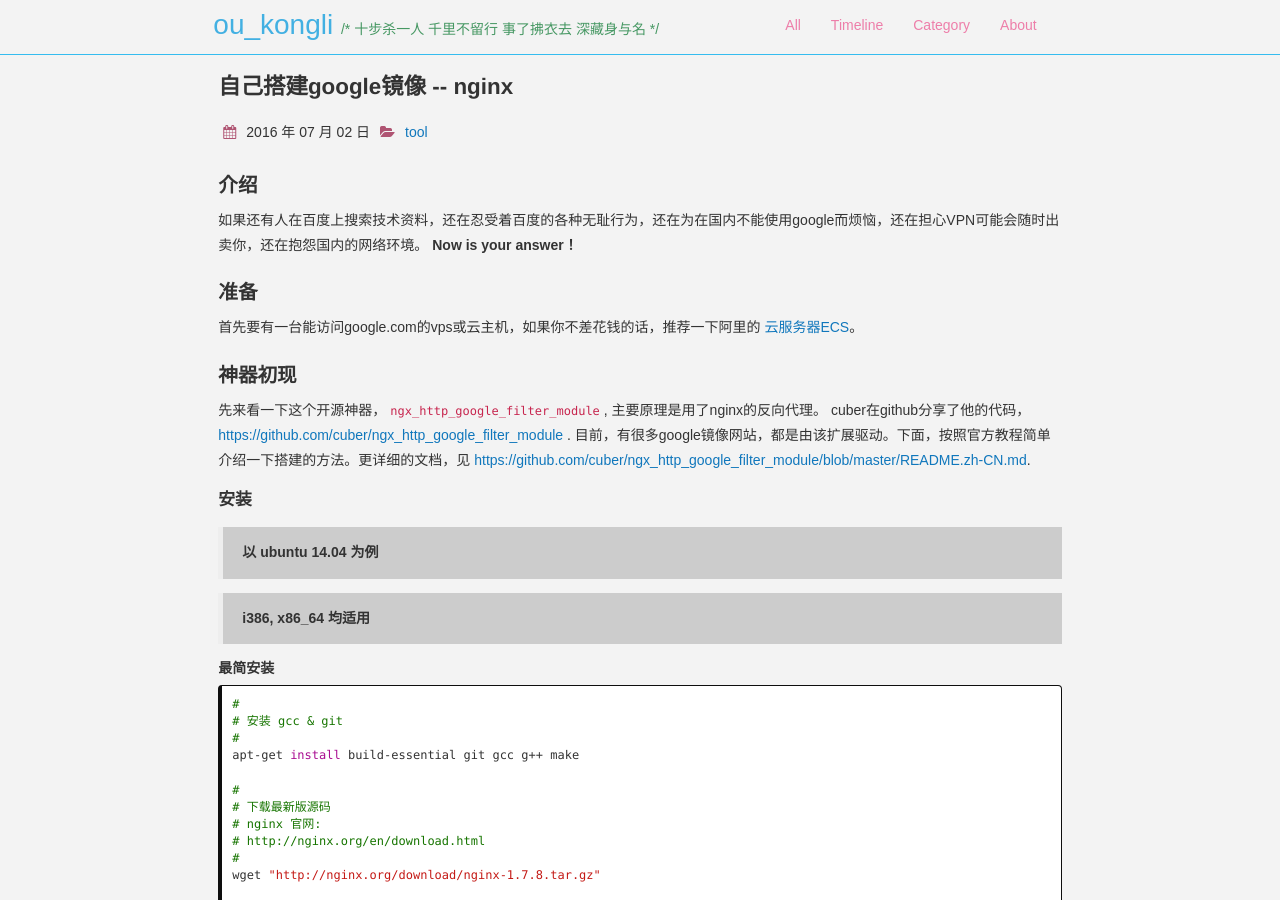
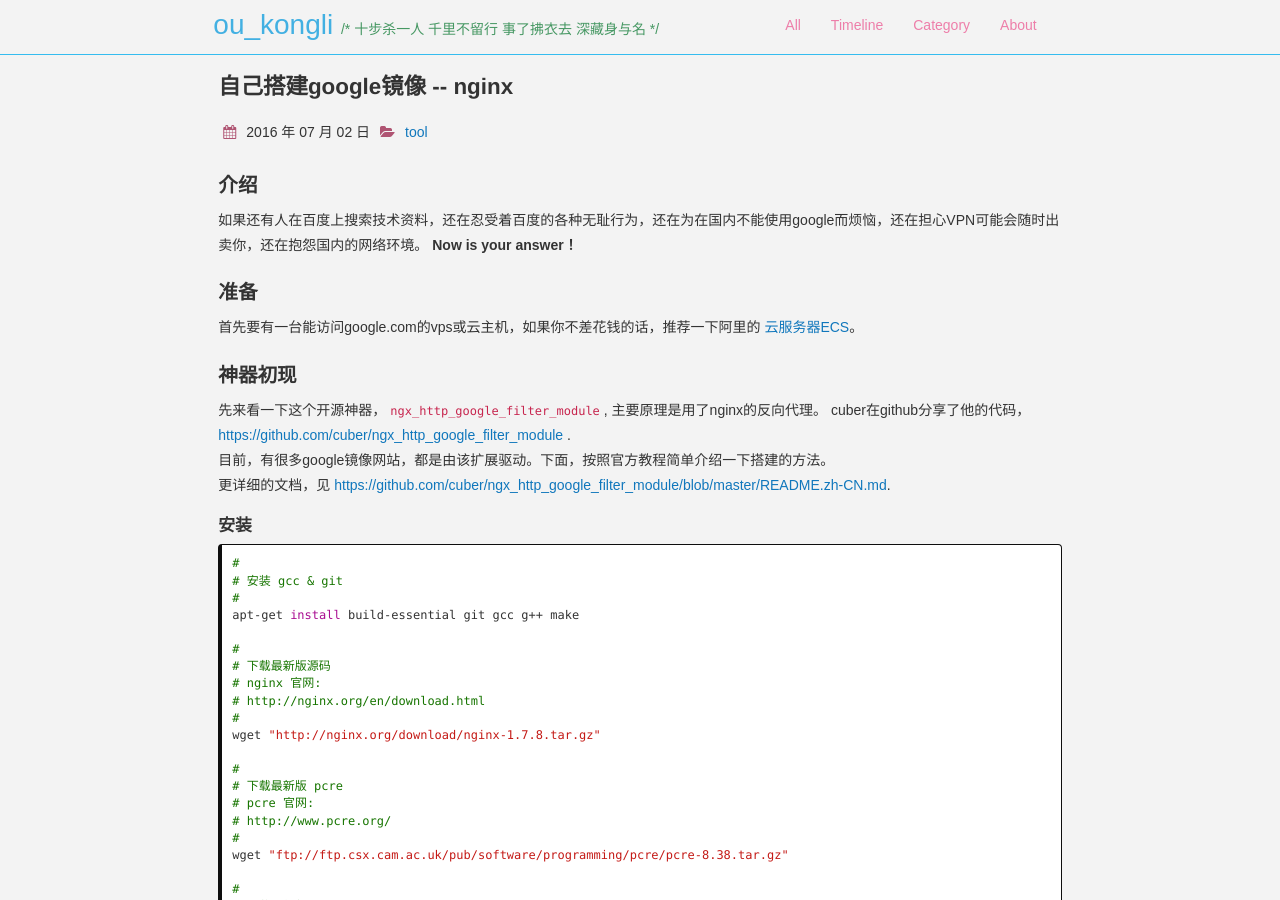
Before and after one commit to ouyangkongli/ouyangkongli.github.io, a Jekyll site: the page built from _posts/2016-07-02-nginx-google.md, in a window 1280 px wide and 900 px high. Built offline with Jekyll 4.4.1, drawn with Linux system fonts in a browser that asks for light colours; nearby versions of some CDN libraries; comment, search, counter and statistics services are not loaded.

Commit message:
remove unneccesary code

````diff
--- a/_posts/2016-07-02-nginx-google.md
+++ b/_posts/2016-07-02-nginx-google.md
@@ -22,15 +22,11 @@ categories: tool
 
 先来看一下这个开源神器，`ngx_http_google_filter_module`, 主要原理是用了nginx的反向代理。
 cuber在github分享了他的代码，[https://github.com/cuber/ngx_http_google_filter_module](https://github.com/cuber/ngx_http_google_filter_module) .
-目前，有很多google镜像网站，都是由该扩展驱动。下面，按照官方教程简单介绍一下搭建的方法。更详细的文档，见 [https://github.com/cuber/ngx_http_google_filter_module/blob/master/README.zh-CN.md](https://github.com/cuber/ngx_http_google_filter_module/blob/master/README.zh-CN.md).
+目前，有很多google镜像网站，都是由该扩展驱动。下面，按照官方教程简单介绍一下搭建的方法。
+更详细的文档，见 [https://github.com/cuber/ngx_http_google_filter_module/blob/master/README.zh-CN.md](https://github.com/cuber/ngx_http_google_filter_module/blob/master/README.zh-CN.md).
 
 #### 安装 ####
 
-> **以 ubuntu 14.04 为例**
-
-> *i386, x86_64 均适用*
-
-##### 最简安装 #####
 ```bash
 #
 # 安装 gcc & git
````
